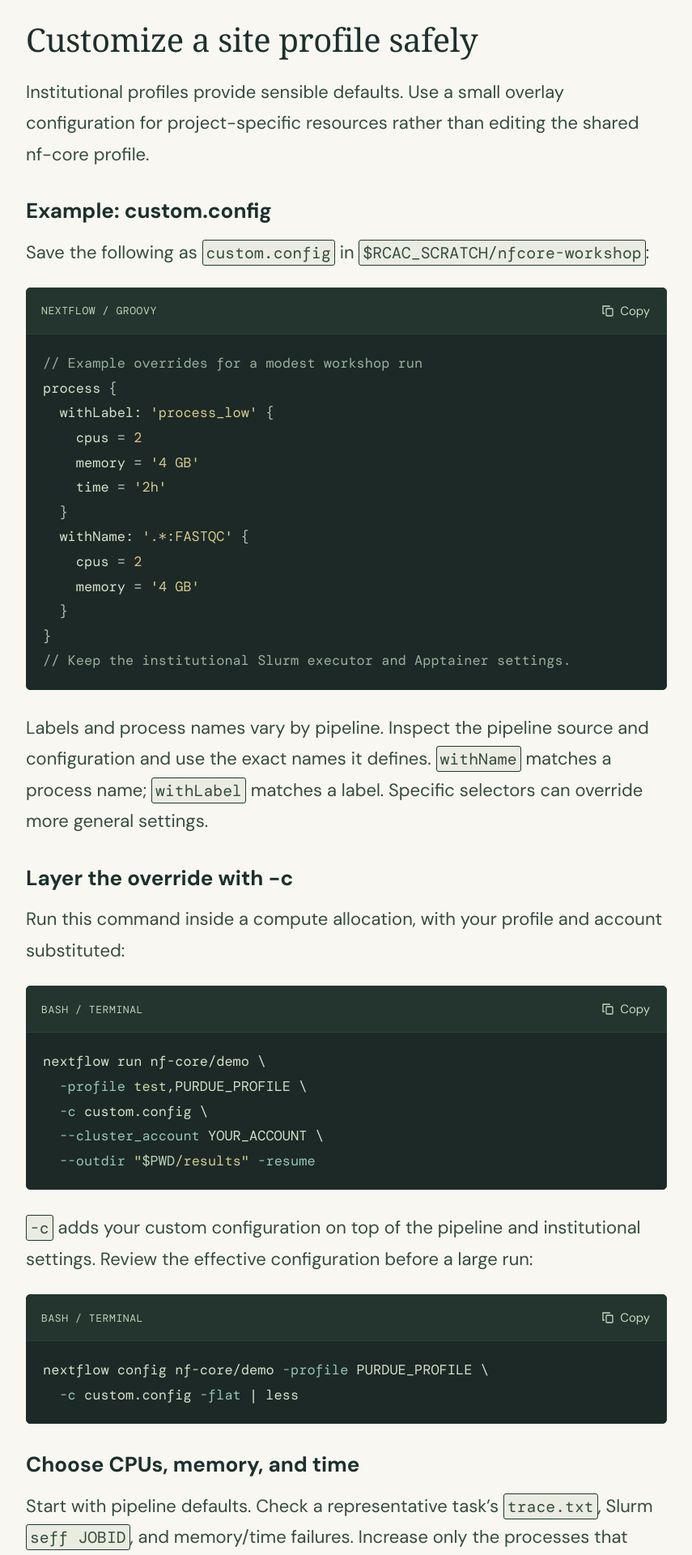
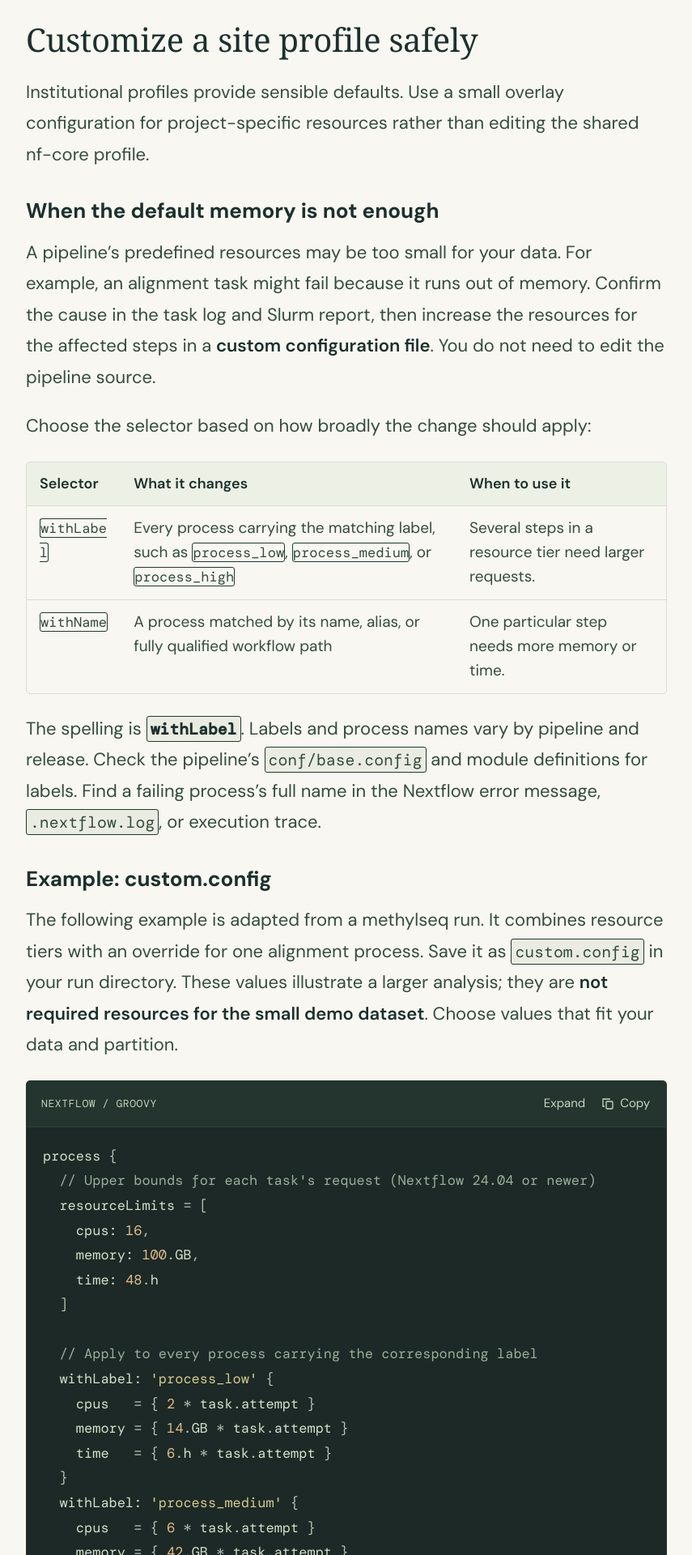
Before and after one commit to zhan4429/PurdueNfWorkshop, a Jekyll site: the page built from nf-core.md, in a window 1280 px wide. Shown: the part 4147-6067 px from the top of the page at 81% size, without its empty margins (336-1191 px from the left). Built offline with Jekyll 4.4.1, drawn with Linux system fonts in a browser that asks for light colours; some web fonts are replaced; some of the changed text lies outside the part shown.

Commit message:
Explain nf-core memory overrides by label and process name

````diff
--- a/nf-core.md
+++ b/nf-core.md
@@ -89,31 +89,75 @@ Scratch is not backed up. Keep the input sheet, run command, configuration, and
 
 Institutional profiles provide sensible defaults. Use a small overlay configuration for project-specific resources rather than editing the shared nf-core profile.
 
+### When the default memory is not enough
+
+A pipeline's predefined resources may be too small for your data. For example, an alignment task might fail because it runs out of memory. Confirm the cause in the task log and Slurm report, then increase the resources for the affected steps in a **custom configuration file**. You do not need to edit the pipeline source.
+
+Choose the selector based on how broadly the change should apply:
+
+| Selector | What it changes | When to use it |
+| --- | --- | --- |
+| `withLabel` | Every process carrying the matching label, such as `process_low`, `process_medium`, or `process_high` | Several steps in a resource tier need larger requests. |
+| `withName` | A process matched by its name, alias, or fully qualified workflow path | One particular step needs more memory or time. |
+
+The spelling is **`withLabel`**. Labels and process names vary by pipeline and release. Check the pipeline's `conf/base.config` and module definitions for labels. Find a failing process's full name in the Nextflow error message, `.nextflow.log`, or execution trace.
+
 ### Example: custom.config
 
-Save the following as `custom.config` in `$RCAC_SCRATCH/nfcore-workshop`:
+The following example is adapted from a methylseq run. It combines resource tiers with an override for one alignment process. Save it as `custom.config` in your run directory. These values illustrate a larger analysis; they are **not required resources for the small demo dataset**. Choose values that fit your data and partition.
 
 ```groovy
-// Example overrides for a modest workshop run
 process {
+  // Upper bounds for each task's request (Nextflow 24.04 or newer)
+  resourceLimits = [
+    cpus: 16,
+    memory: 100.GB,
+    time: 48.h
+  ]
+
+  // Apply to every process carrying the corresponding label
   withLabel: 'process_low' {
-    cpus = 2
-    memory = '4 GB'
-    time = '2h'
+    cpus   = { 2 * task.attempt }
+    memory = { 14.GB * task.attempt }
+    time   = { 6.h * task.attempt }
   }
-  withName: '.*:FASTQC' {
-    cpus = 2
-    memory = '4 GB'
+  withLabel: 'process_medium' {
+    cpus   = { 6 * task.attempt }
+    memory = { 42.GB * task.attempt }
+    time   = { 8.h * task.attempt }
+  }
+  withLabel: 'process_high' {
+    cpus   = { 12 * task.attempt }
+    memory = { 84.GB * task.attempt }
+    time   = { 10.h * task.attempt }
+  }
+
+  // Target one process using its fully qualified name
+  withName: 'NFCORE_METHYLSEQ:METHYLSEQ:FASTQ_ALIGN_DEDUP_BWAMETH:BWAMETH_ALIGN' {
+    memory = 60.GB
+    time = 24.h
   }
 }
-// Keep the institutional Slurm executor and Apptainer settings.
 ```
 
-Labels and process names vary by pipeline. Inspect the pipeline source and configuration and use the exact names it defines. `withName` matches a process name; `withLabel` matches a label. Specific selectors can override more general settings.
+Keep the institutional Slurm executor and container settings. Copy the exact process path from **your own pipeline run**; the methylseq path above will not match a step in `nf-core/demo` or necessarily in another methylseq release.
+
+### How the overrides work
+
+- **By label:** on the first attempt, a `process_medium` task requests 6 CPUs, 42 GB, and 8 hours. Every process with that label gets those settings.
+- **By name:** the named `BWAMETH_ALIGN` process requests 60 GB and 24 hours. A matching `withName` selector takes priority over a `withLabel` selector for the same setting. Its CPU request still comes from other applicable settings because this name block does not set `cpus`.
+- **On retries:** `task.attempt` starts at 1. If Nextflow retries a medium task, attempt 2 requests 12 CPUs, 84 GB, and 16 hours, subject to the caps. These expressions do not enable retries themselves; the pipeline's `errorStrategy` and `maxRetries` must allow the retry. The fixed 60 GB and 24 hours in the name block stay fixed on retries.
+- **At the limits:** `resourceLimits` caps each task's request; it does not allocate those resources to every task. For example, a high-tier task's second attempt would calculate 24 CPUs and 168 GB, but these are capped at 16 CPUs and 100 GB. If the task needs more than the cap, it can still run out of memory. Check both your custom caps and any pipeline or site limits.
+
+For a single failing step, a smaller file containing only the relevant `withName` block inside `process { ... }` is often sufficient. To increase memory on each retry for that step as well, use `memory = { 60.GB * task.attempt }`, with suitable limits and a retry policy.
+
+See the Nextflow documentation for [selector matching and priority](https://docs.seqera.io/nextflow/config#process-selectors), [dynamic task resources](https://docs.seqera.io/nextflow/process#dynamic-task-resources), and [resource limits](https://docs.seqera.io/nextflow/reference/process/directives/resource-limits).
 
 ### Layer the override with -c
 
-Run this command inside a compute allocation, with your profile and account substituted:
+Add `-c custom.config` to the same `nextflow run` command you normally use. Keep the pipeline version, input arguments, and institutional profile for your analysis. The same approach works with a local pipeline path, as in the methylseq launch example, or a pipeline name such as `nf-core/demo`.
+
+For the workshop demo, run this command inside a compute allocation, with your profile and account substituted:
 
 ```bash
 nextflow run nf-core/demo \
````
